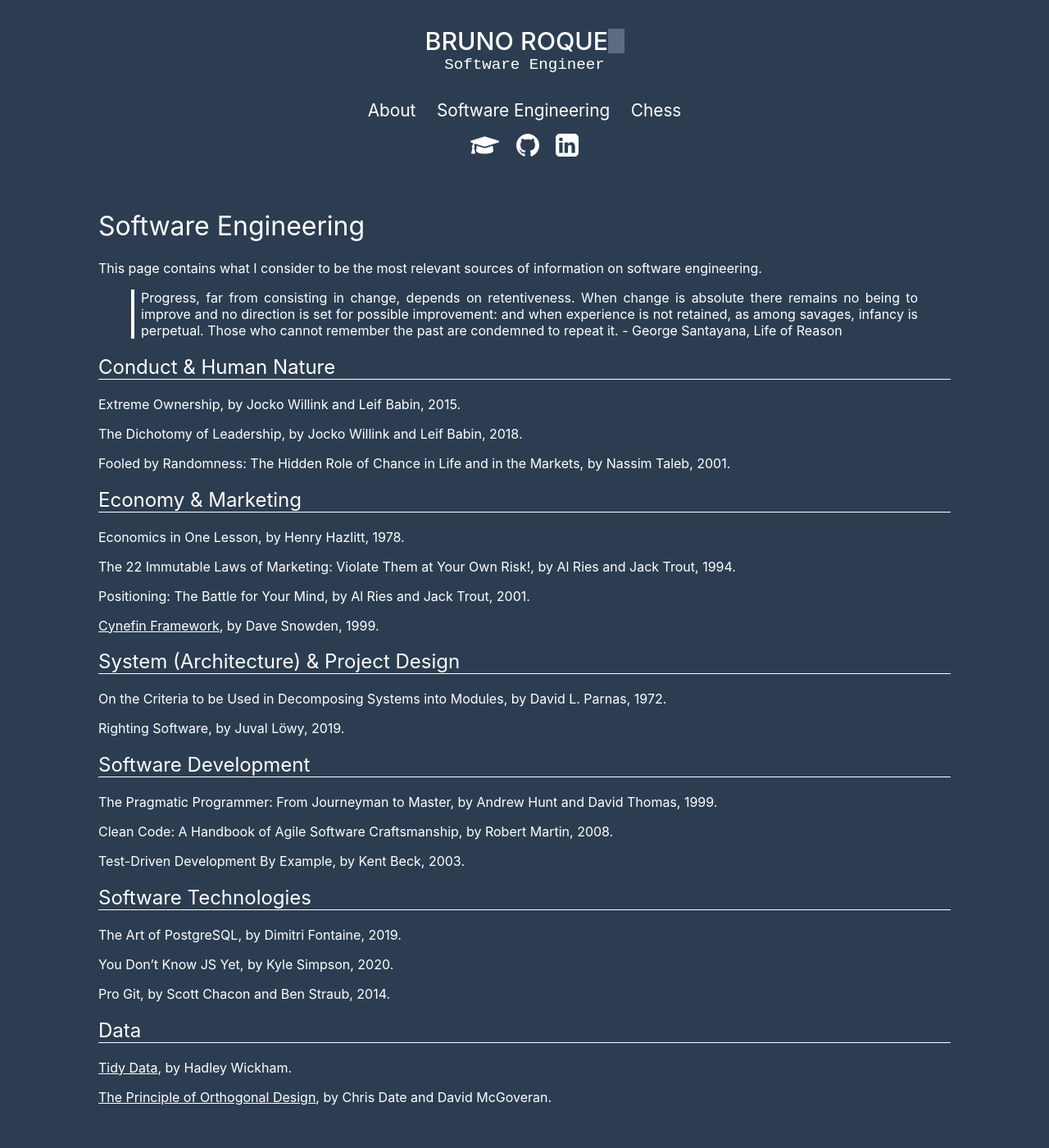
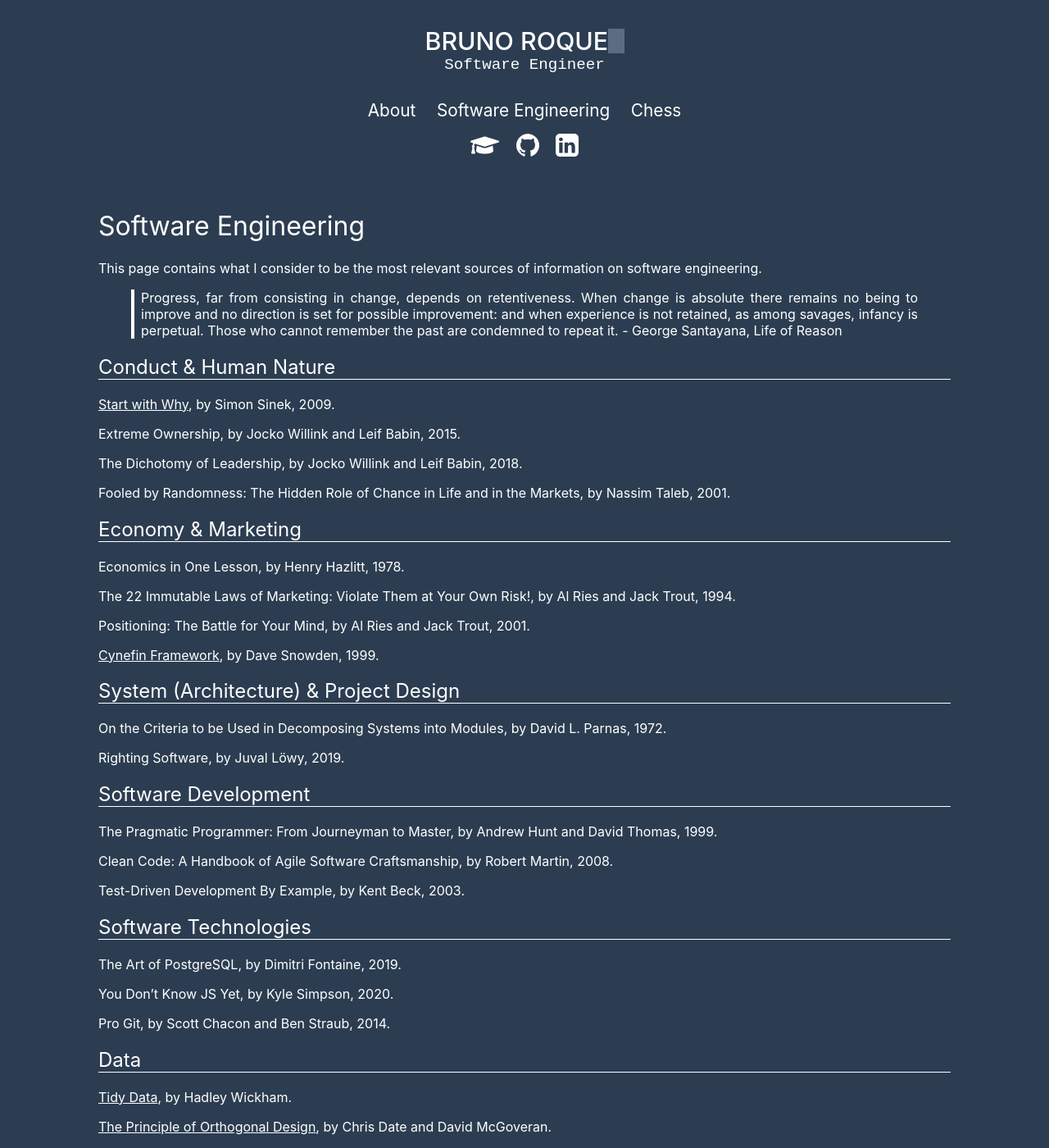
Before and after one commit to brunoroque06/brunoroque06.github.io, a Jekyll site: the page built from _pages/software-engineering.md, in a window 1280 px wide. Shown: the whole page at 82% size. Built offline with Jekyll 4.4.1, drawn with Linux system fonts in a browser that asks for light colours; our own code applies the rules of GitHub Pages for plain Markdown files; before the commit the page ends 1364 px from its top, so only the background shows below that.

Commit message:
Add the inspiring 'start with why'

```diff
--- a/_pages/software-engineering.md
+++ b/_pages/software-engineering.md
@@ -10,6 +10,8 @@
 > Progress, far from consisting in change, depends on retentiveness. When change is absolute there remains no being to improve and no direction is set for possible improvement: and when experience is not retained, as among savages, infancy is perpetual. Those who cannot remember the past are condemned to repeat it. - George Santayana, Life of Reason
 
 ## Conduct & Human Nature
+
+[Start with Why](https://www.youtube.com/watch?v=u4ZoJKF_VuA), by Simon Sinek, 2009.
 
 Extreme Ownership, by Jocko Willink and Leif Babin, 2015.
 
```
